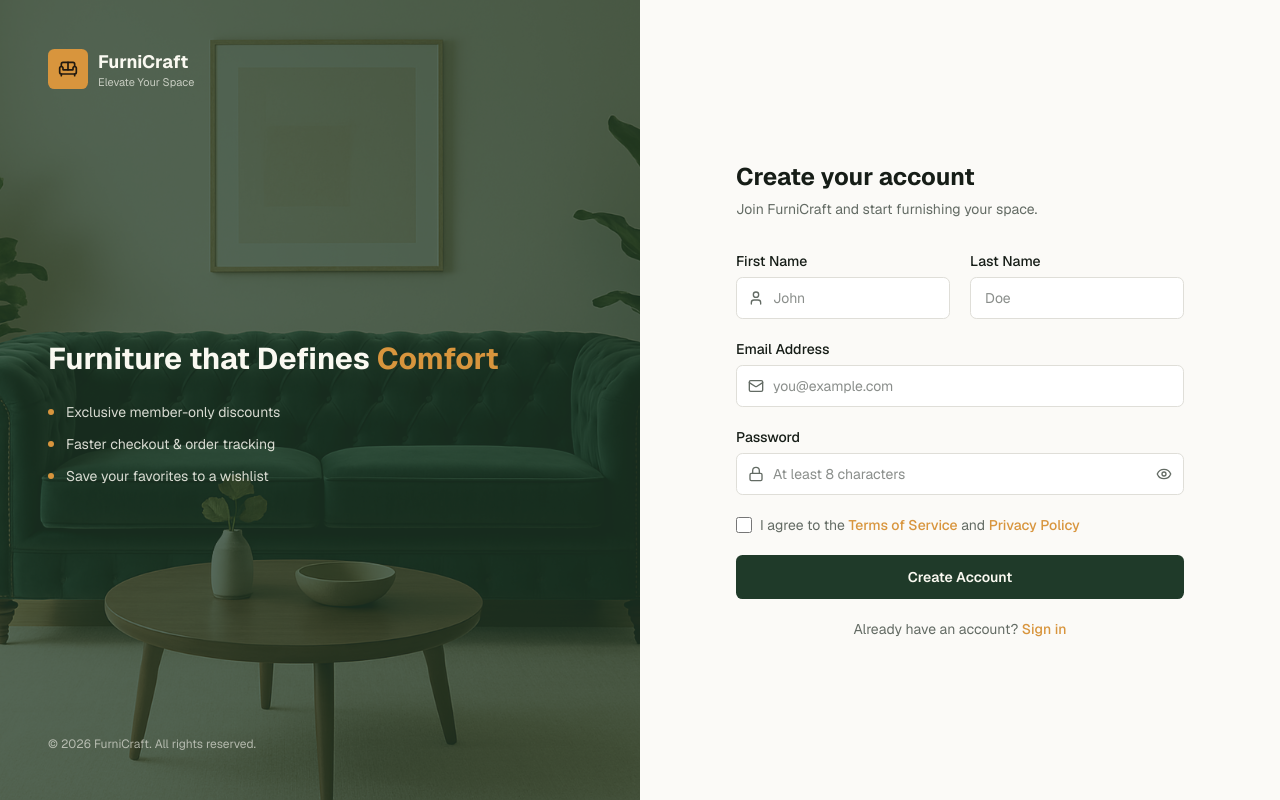
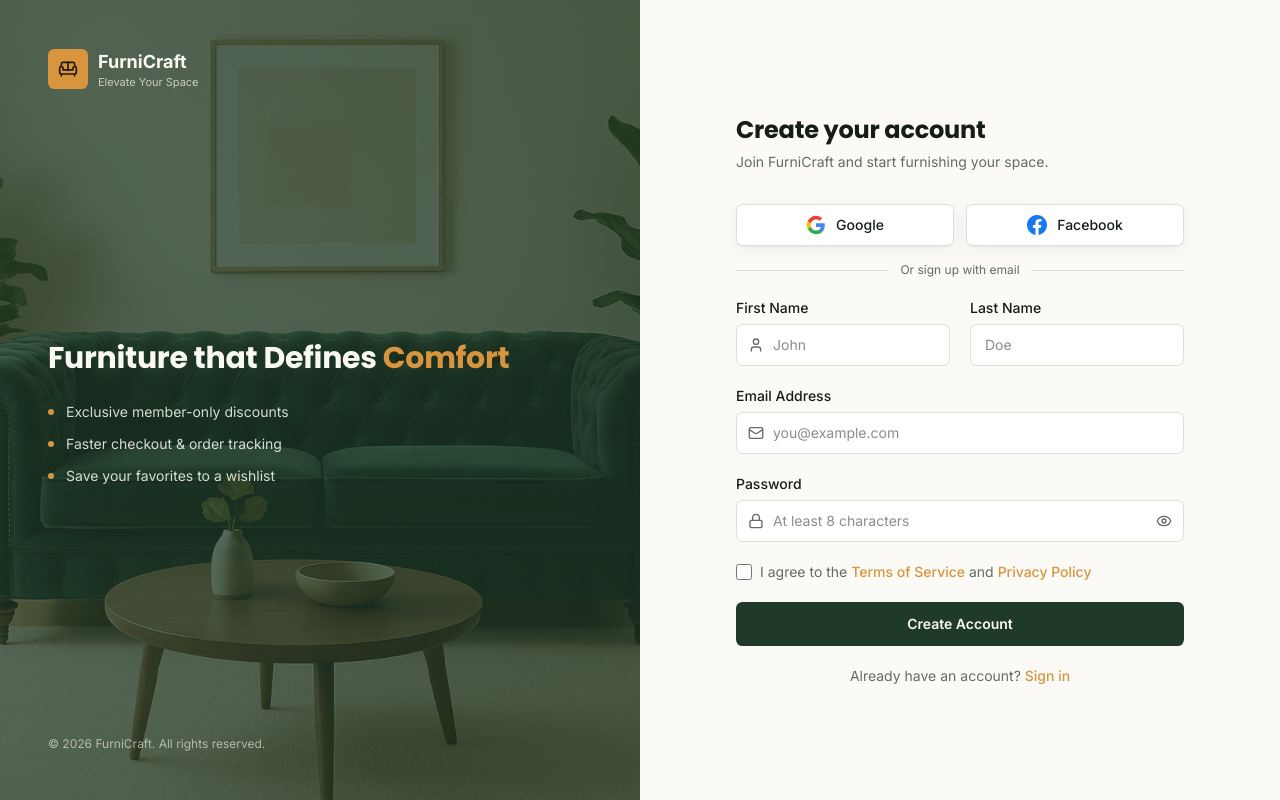
Before and after one commit to AfriKamsitu/Pajedhowfurnitures, a Next.js app: page /register in a window 1280 px wide. Built offline with nearby package versions, Linux system fonts and the light colour scheme.

Commit message:
feat: update font families and add social auth buttons

```diff
--- a/app/globals.css
+++ b/app/globals.css
@@ -5,9 +5,9 @@
 @custom-variant dark (&:is(.dark *));
 
 @theme inline {
-  --font-heading: var(--font-sans);
-  --font-sans: var(--font-geist-sans), 'Geist Fallback';
-  --font-mono: var(--font-geist-mono), 'Geist Mono Fallback';
+  --font-heading: var(--font-heading), 'Poppins Fallback', ui-sans-serif, sans-serif;
+  --font-sans: var(--font-sans), 'Inter Fallback', ui-sans-serif, sans-serif;
+  --font-mono: ui-monospace, 'SF Mono', 'Menlo', monospace;
   --color-sidebar-ring: var(--sidebar-ring);
   --color-sidebar-border: var(--sidebar-border);
   --color-sidebar-accent-foreground: var(--sidebar-accent-foreground);
@@ -168,6 +168,15 @@
     @apply font-sans;
     scroll-behavior: smooth;
   }
+  h1,
+  h2,
+  h3,
+  h4,
+  h5,
+  h6 {
+    font-family: var(--font-heading);
+    letter-spacing: -0.01em;
+  }
 }
 
 @layer utilities {
--- a/app/layout.tsx
+++ b/app/layout.tsx
@@ -1,13 +1,19 @@
 import { Analytics } from '@vercel/analytics/next'
 import type { Metadata, Viewport } from 'next'
-import { Geist, Geist_Mono } from 'next/font/google'
+import { Inter, Poppins } from 'next/font/google'
 import { StoreProvider } from '@/components/store-provider'
 import './globals.css'
 
-const geistSans = Geist({ variable: '--font-geist-sans', subsets: ['latin'] })
-const geistMono = Geist_Mono({
-  variable: '--font-geist-mono',
+const inter = Inter({
+  variable: '--font-sans',
   subsets: ['latin'],
+  display: 'swap',
+})
+const poppins = Poppins({
+  variable: '--font-heading',
+  weight: ['500', '600', '700'],
+  subsets: ['latin'],
+  display: 'swap',
 })
 
 export const metadata: Metadata = {
@@ -47,7 +53,7 @@ export default function RootLayout({
   return (
     <html
       lang="en"
-      className={`light ${geistSans.variable} ${geistMono.variable} bg-background`}
+      className={`light ${inter.variable} ${poppins.variable} bg-background`}
     >
       <body className="font-sans antialiased">
         <StoreProvider>{children}</StoreProvider>
--- a/components/auth/login-form.tsx
+++ b/components/auth/login-form.tsx
@@ -4,6 +4,7 @@ import { useState } from "react"
 import Link from "next/link"
 import { Eye, EyeOff, Lock, Mail } from "lucide-react"
 import { authInputClass } from "@/components/auth/auth-shell"
+import { SocialAuth } from "@/components/auth/social-auth"
 
 export function LoginForm() {
   const [show, setShow] = useState(false)
@@ -16,6 +17,7 @@ export function LoginForm() {
 
   return (
     <form onSubmit={handleSubmit} className="grid gap-5">
+      <SocialAuth action="Sign in" />
       {submitted && (
         <p className="rounded-md border border-accent/30 bg-accent/10 px-4 py-3 text-sm text-foreground">
           This is a demo sign-in form. Connect an auth provider to enable real accounts.
--- a/components/auth/register-form.tsx
+++ b/components/auth/register-form.tsx
@@ -4,6 +4,7 @@ import { useState } from "react"
 import Link from "next/link"
 import { Eye, EyeOff, Lock, Mail, User } from "lucide-react"
 import { authInputClass } from "@/components/auth/auth-shell"
+import { SocialAuth } from "@/components/auth/social-auth"
 
 export function RegisterForm() {
   const [show, setShow] = useState(false)
@@ -16,6 +17,7 @@ export function RegisterForm() {
 
   return (
     <form onSubmit={handleSubmit} className="grid gap-5">
+      <SocialAuth action="Sign up" />
       {submitted && (
         <p className="rounded-md border border-accent/30 bg-accent/10 px-4 py-3 text-sm text-foreground">
           This is a demo sign-up form. Connect an auth provider to enable real accounts.
--- /dev/null
+++ b/components/auth/social-auth.tsx
@@ -0,0 +1,63 @@
+"use client"
+
+function GoogleIcon() {
+  return (
+    <svg viewBox="0 0 24 24" className="size-5" aria-hidden="true">
+      <path
+        fill="#4285F4"
+        d="M22.56 12.25c0-.78-.07-1.53-.2-2.25H12v4.26h5.92a5.06 5.06 0 0 1-2.2 3.32v2.77h3.57c2.08-1.92 3.27-4.74 3.27-8.1Z"
+      />
+      <path
+        fill="#34A853"
+        d="M12 23c2.97 0 5.46-.98 7.28-2.66l-3.57-2.77c-.99.66-2.26 1.06-3.71 1.06-2.86 0-5.29-1.93-6.16-4.53H2.18v2.84A11 11 0 0 0 12 23Z"
+      />
+      <path
+        fill="#FBBC05"
+        d="M5.84 14.1a6.6 6.6 0 0 1 0-4.2V7.06H2.18a11 11 0 0 0 0 9.88l3.66-2.84Z"
+      />
+      <path
+        fill="#EA4335"
+        d="M12 5.38c1.62 0 3.06.56 4.21 1.64l3.15-3.15C17.45 2.09 14.97 1 12 1 7.7 1 3.99 3.47 2.18 7.06l3.66 2.84C6.71 7.3 9.14 5.38 12 5.38Z"
+      />
+    </svg>
+  )
+}
+
+function FacebookIcon() {
+  return (
+    <svg viewBox="0 0 24 24" className="size-5" aria-hidden="true">
+      <path
+        fill="#1877F2"
+        d="M24 12.07C24 5.4 18.63 0 12 0S0 5.4 0 12.07c0 6.02 4.39 11.01 10.13 11.93v-8.44H7.08v-3.49h3.05V9.41c0-3.02 1.79-4.69 4.53-4.69 1.31 0 2.69.24 2.69.24v2.97h-1.51c-1.49 0-1.96.93-1.96 1.89v2.25h3.33l-.53 3.49h-2.8V24C19.61 23.08 24 18.09 24 12.07Z"
+      />
+    </svg>
+  )
+}
+
+export function SocialAuth({ action = "Sign in" }: { action?: string }) {
+  return (
+    <div className="grid gap-4">
+      <div className="grid gap-3 sm:grid-cols-2">
+        <button
+          type="button"
+          className="flex items-center justify-center gap-2.5 rounded-md border border-border bg-card px-4 py-2.5 text-sm font-medium text-foreground shadow-soft transition-all duration-200 hover:-translate-y-0.5 hover:bg-secondary"
+        >
+          <GoogleIcon />
+          <span>Google</span>
+        </button>
+        <button
+          type="button"
+          className="flex items-center justify-center gap-2.5 rounded-md border border-border bg-card px-4 py-2.5 text-sm font-medium text-foreground shadow-soft transition-all duration-200 hover:-translate-y-0.5 hover:bg-secondary"
+        >
+          <FacebookIcon />
+          <span>Facebook</span>
+        </button>
+      </div>
+      <div className="flex items-center gap-3">
+        <span className="h-px flex-1 bg-border" />
+        <span className="text-xs text-muted-foreground">Or {action.toLowerCase()} with email</span>
+        <span className="h-px flex-1 bg-border" />
+      </div>
+    </div>
+  )
+}
--- a/components/product/product-detail.tsx
+++ b/components/product/product-detail.tsx
@@ -50,16 +50,16 @@ export function ProductDetail({ product }: { product: Product }) {
   }
 
   return (
-    <div className="grid gap-10 lg:grid-cols-2">
+    <div className="grid gap-8 lg:grid-cols-2 lg:gap-10">
       {/* Gallery */}
-      <div className="flex gap-4">
-        <div className="flex flex-col gap-3">
+      <div className="flex flex-col-reverse gap-3 sm:flex-row sm:gap-4">
+        <div className="flex flex-row gap-3 overflow-x-auto pb-1 sm:flex-col sm:overflow-visible sm:pb-0">
           {gallery.map((img, i) => (
             <button
               key={i}
               onClick={() => setActive(i)}
               className={cn(
-                "relative size-16 overflow-hidden rounded-md border-2 bg-secondary",
+                "relative size-14 shrink-0 overflow-hidden rounded-md border-2 bg-secondary sm:size-16",
                 active === i ? "border-accent" : "border-border",
               )}
               aria-label={`View image ${i + 1}`}
@@ -96,7 +96,7 @@ export function ProductDetail({ product }: { product: Product }) {
 
       {/* Info */}
       <div>
-        <h1 className="text-3xl font-bold text-foreground">{product.name}</h1>
+        <h1 className="text-2xl font-bold text-foreground sm:text-3xl">{product.name}</h1>
         <div className="mt-3 flex flex-wrap items-center gap-4">
           <div className="flex items-center gap-2">
             <StarRating rating={product.rating} size="md" />
--- a/components/shop/shop-browser.tsx
+++ b/components/shop/shop-browser.tsx
@@ -2,7 +2,7 @@
 
 import { useMemo, useState } from "react"
 import { useSearchParams } from "next/navigation"
-import { ChevronDown, LayoutGrid, List } from "lucide-react"
+import { ChevronDown, LayoutGrid, List, SlidersHorizontal } from "lucide-react"
 import {
   categories,
   colorSwatches,
@@ -33,6 +33,7 @@ export function ShopBrowser() {
   const [sortOpen, setSortOpen] = useState(false)
   const [view, setView] = useState<"grid" | "list">("grid")
   const [page, setPage] = useState(1)
+  const [filtersOpen, setFiltersOpen] = useState(false)
 
   const searching = query.length > 0
   const activeCategoryName = searching
@@ -64,9 +65,18 @@ export function ShopBrowser() {
   }, [activeCategory, maxPrice, activeColor, activeMaterials, sort, query, searching])
 
   return (
-    <div className="grid gap-8 lg:grid-cols-[260px_1fr]">
+    <div className="grid gap-6 lg:grid-cols-[260px_1fr] lg:gap-8">
+      {/* Mobile filter toggle */}
+      <button
+        onClick={() => setFiltersOpen((v) => !v)}
+        className="flex items-center justify-center gap-2 rounded-md border border-border bg-card px-4 py-2.5 text-sm font-medium text-foreground lg:hidden"
+      >
+        <SlidersHorizontal className="size-4" />
+        {filtersOpen ? "Hide Filters" : "Show Filters"}
+      </button>
+
       {/* Sidebar */}
-      <aside className="space-y-6">
+      <aside className={cn("space-y-6 lg:block", filtersOpen ? "block" : "hidden")}>
         <div className="rounded-lg border border-border bg-card p-5">
           <h3 className="mb-3 text-sm font-semibold text-foreground">Categories</h3>
           <ul className="space-y-1">
```
